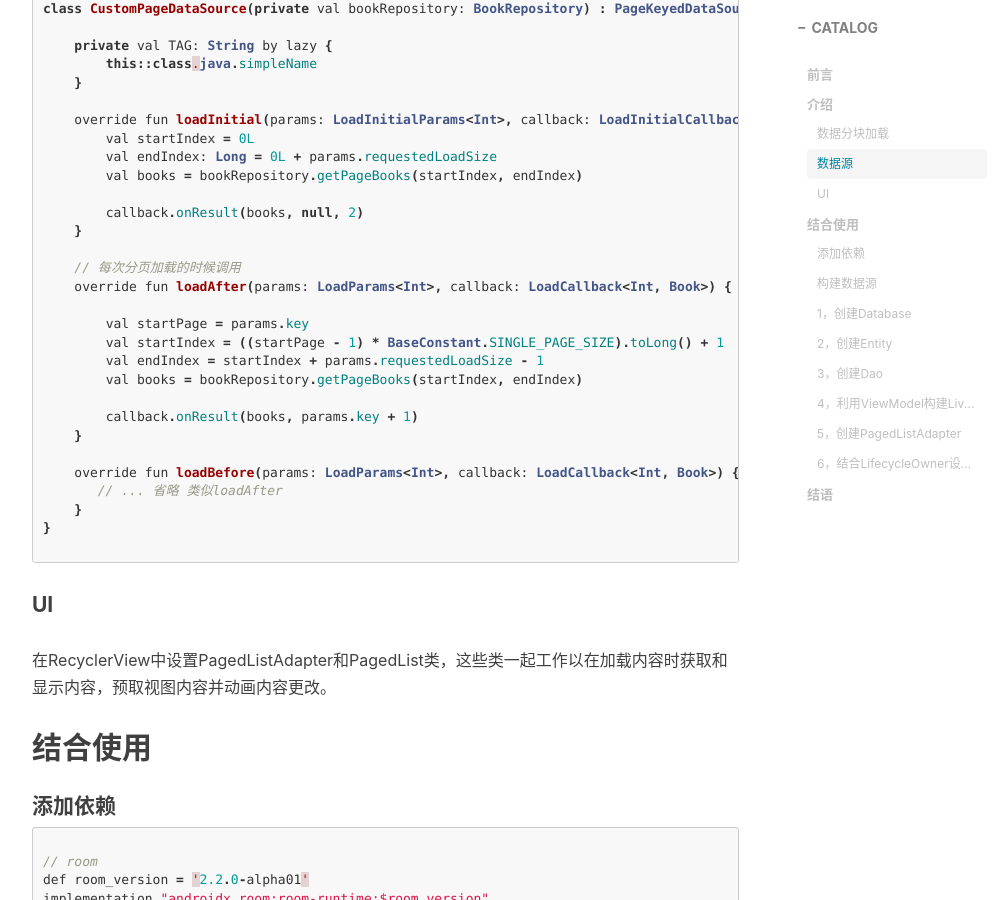
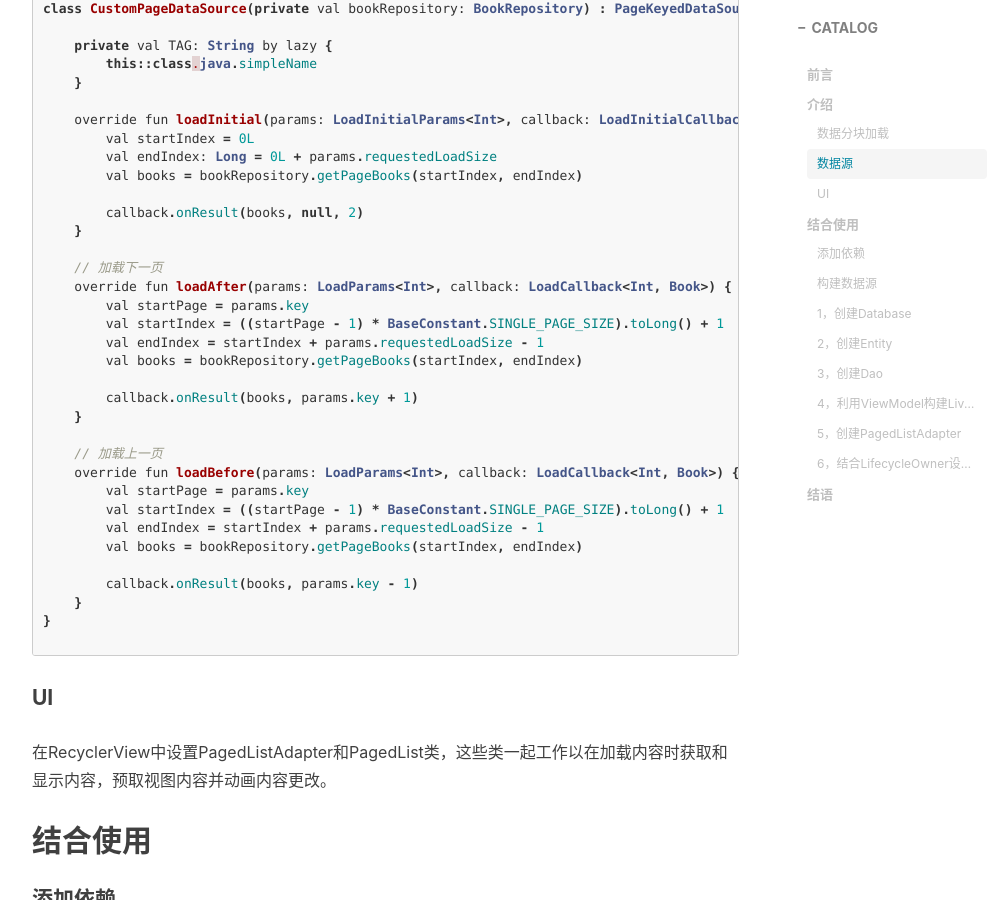
Before and after one commit to toeii/toeii.github.io, a Jekyll site: the page built from _posts/2019-07-19-Android JetPack全家桶(六)之Paging分页库.md, in a window 1280 px wide and 900 px high, scrolled down 1852 px. Shown: the whole window, without its empty margins (233-1228 px from the left). Built offline with Jekyll 4.4.1, drawn with Linux system fonts in a browser that asks for light colours; nearby versions of some CDN libraries; comment, search, counter and statistics services are not loaded.

Commit message:
fix post

```diff
--- a/_posts/2019-07-19-Android JetPack全家桶(六)之Paging分页库.md
+++ b/_posts/2019-07-19-Android JetPack全家桶(六)之Paging分页库.md
@@ -69,9 +69,8 @@ class CustomPageDataSource(private val bookRepository: BookRepository) : PageKey
         callback.onResult(books, null, 2)
     }
 
-    // 每次分页加载的时候调用
+    // 加载下一页
     override fun loadAfter(params: LoadParams<Int>, callback: LoadCallback<Int, Book>) {
-
         val startPage = params.key
         val startIndex = ((startPage - 1) * BaseConstant.SINGLE_PAGE_SIZE).toLong() + 1
         val endIndex = startIndex + params.requestedLoadSize - 1
@@ -80,8 +79,14 @@ class CustomPageDataSource(private val bookRepository: BookRepository) : PageKey
         callback.onResult(books, params.key + 1)
     }
 
+    // 加载上一页
     override fun loadBefore(params: LoadParams<Int>, callback: LoadCallback<Int, Book>) {
-       // ... 省略 类似loadAfter
+        val startPage = params.key
+        val startIndex = ((startPage - 1) * BaseConstant.SINGLE_PAGE_SIZE).toLong() + 1
+        val endIndex = startIndex + params.requestedLoadSize - 1
+        val books = bookRepository.getPageBooks(startIndex, endIndex)
+
+        callback.onResult(books, params.key - 1)
     }
 }
 
```
